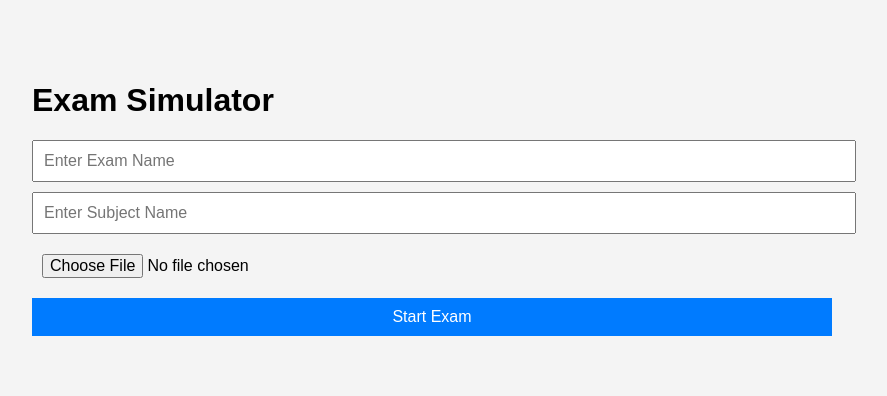
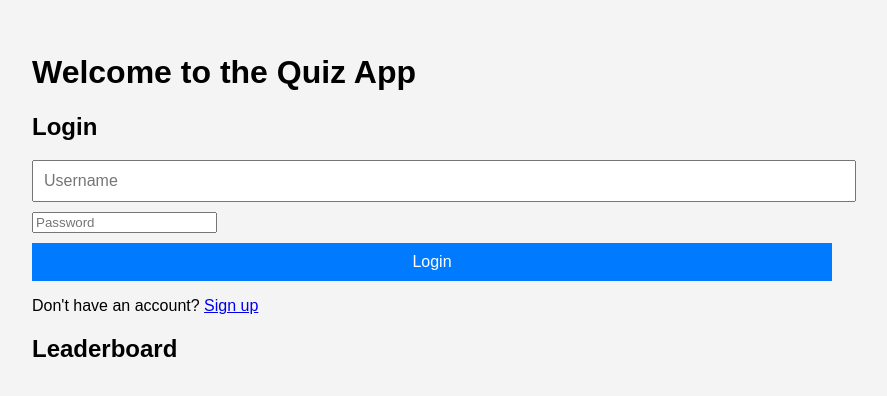
Before and after one commit to itzfew/Doubts, a plain HTML site: page index.html in a window 1280 px wide. Shown: the part 192-588 px from the top of the page, without its empty margins (208-1095 px from the left). Drawn offline with Linux system fonts and the light colour scheme.

Commit message:
Update index.html

```diff
--- a/index.html
+++ b/index.html
@@ -3,27 +3,36 @@
 <head>
     <meta charset="UTF-8">
     <meta name="viewport" content="width=device-width, initial-scale=1.0">
-    <title>Exam Simulator</title>
+    <title>Quiz App - Home</title>
     <link rel="stylesheet" href="styles.css">
 </head>
 <body>
     <div class="container">
-        <h1>Exam Simulator</h1>
-        <div id="exam-form">
-            <input type="text" id="exam-name" placeholder="Enter Exam Name" required>
-            <input type="text" id="subject-name" placeholder="Enter Subject Name" required>
-            <input type="file" id="pdf-upload" accept="application/pdf">
-            <button id="start-button">Start Exam</button>
+        <h1>Welcome to the Quiz App</h1>
+        <div id="auth">
+            <form id="login-form">
+                <h2>Login</h2>
+                <input type="text" id="login-username" placeholder="Username" required>
+                <input type="password" id="login-password" placeholder="Password" required>
+                <button type="submit">Login</button>
+                <p>Don't have an account? <a href="#" id="show-signup">Sign up</a></p>
+            </form>
+            <form id="signup-form" style="display: none;">
+                <h2>Sign Up</h2>
+                <input type="text" id="signup-username" placeholder="Username" required>
+                <input type="password" id="signup-password" placeholder="Password" required>
+                <button type="submit">Sign Up</button>
+                <p>Already have an account? <a href="#" id="show-login">Login</a></p>
+            </form>
         </div>
-        <div id="exam-container" style="display:none;">
-            <iframe id="pdf-viewer" style="width:100%; height:500px;"></iframe>
-            <div id="questions-container"></div>
-            <button id="submit-button">Submit Exam</button>
+        <div id="leaderboard">
+            <h2>Leaderboard</h2>
+            <ul id="leaderboard-list"></ul>
         </div>
     </div>
-    <script src="https://www.gstatic.com/firebasejs/9.0.2/firebase-app.js"></script>
-    <script src="https://www.gstatic.com/firebasejs/9.0.2/firebase-firestore.js"></script>
-    <script src="firebase.js"></script>
-    <script src="script.js"></script>
+    <script src="https://www.gstatic.com/firebasejs/9.12.0/firebase-app.js"></script>
+    <script src="https://www.gstatic.com/firebasejs/9.12.0/firebase-auth.js"></script>
+    <script src="https://www.gstatic.com/firebasejs/9.12.0/firebase-firestore.js"></script>
+    <script src="scripts.js"></script>
 </body>
 </html>
```
